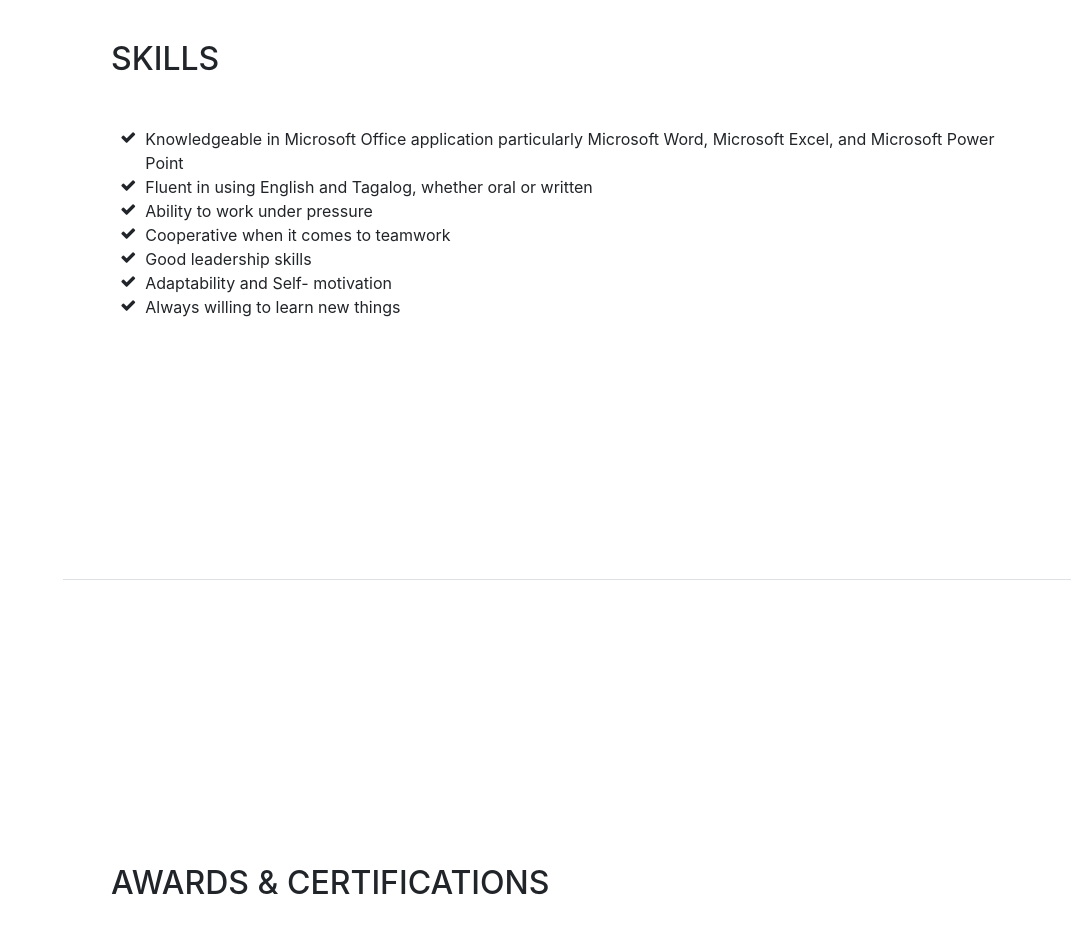
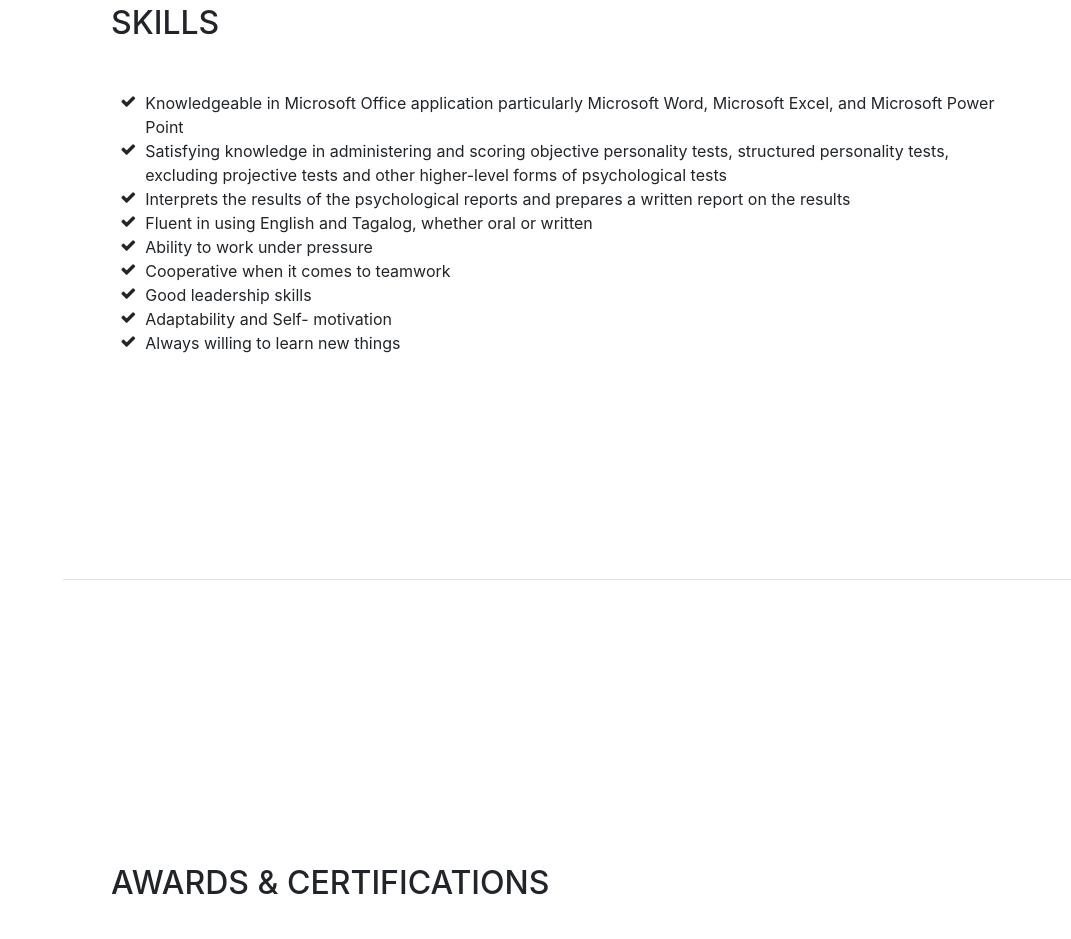
Before and after one commit to lkptolentino/lkptolentino.github.io, a website with bundled scripts: page index.html in a window 1280 px wide. Shown: the part 1820-2759 px from the top of the page, without its empty margins (209-1280 px from the left). Built offline with nearby package versions, Linux system fonts and the light colour scheme; a web font is replaced by a local one.

Commit message:
2019 updated

```diff
--- a/index.html
+++ b/index.html
@@ -210,6 +210,11 @@
               <i class="fa-li fa fa-check"></i>Knowledgeable in Microsoft Office application particularly Microsoft Word, Microsoft Excel, and Microsoft Power Point
             </li>
             <li>
+              <i class="fa-li fa fa-check"></i>Satisfying knowledge in administering and scoring objective personality tests, structured personality tests, excluding projective tests and other higher-level forms of psychological tests
+            </li>
+            <li><i class="fa-li fa fa-check"></i>Interprets the results of the psychological reports and prepares a written report on the results
+            </li>
+            <li>
               <i class="fa-li fa fa-check"></i>Fluent in using English and Tagalog, whether oral or written
             </li>
             <li>
```
